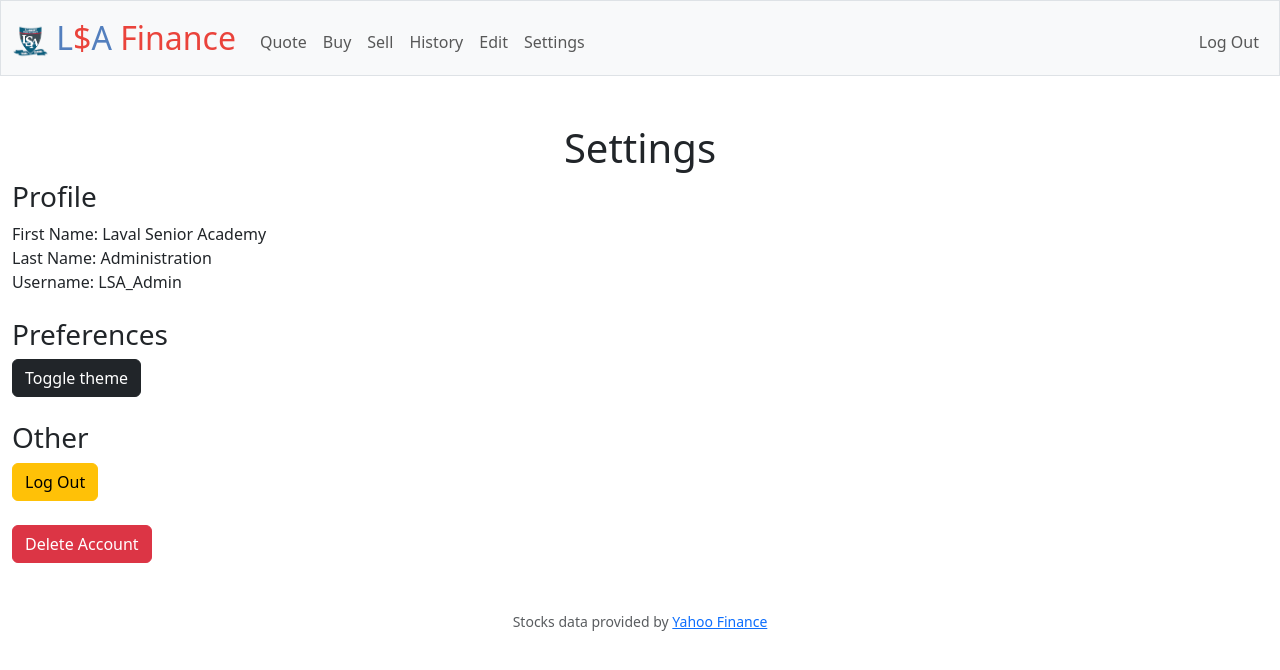
After one commit to Simply-Ryan/LSA_Finance, a Flask app: page /settings in a window 1280 px wide. The commit adds this page. Shown: the top 670 px of the page. Run offline with Flask 3, Linux system fonts and the light colour scheme; a user stored in the database is signed in; data comes from the database, SQL or seed files in the repository; both versions use the stored data as it was after the commit.

Commit message:
Dark theme cancelled, new Bootstrap Version and logout + delete account added

```diff
--- a/app.py
+++ b/app.py
@@ -133,12 +133,6 @@ def login(connected):
     session["user_id"] = user_id[0]
 
     return redirect("/home")
-
-@app.route("/logout")
-@login_required
-def logout():
-    session.clear()
-    return redirect("/login")
 
 @app.route("/home")
 @login_required
@@ -317,4 +311,35 @@ def history(connected):
 
     return render_template("history.html", history=history)
 
-# TODO
+# User settings
+@app.route("/settings")
+@login_required
+@using_database
+def settings(connected):
+    db = connected.cursor()
+
+    # Get output as dictionary
+    db.row_factory = sqlite3.Row
+    profile = dict(db.execute("SELECT first_name, last_name, username FROM users WHERE id = ?", [session["user_id"]]).fetchone())
+    # Revert
+    db.row_factory = sqlite3.Row
+
+    return render_template("settings.html", profile=profile)
+
+@app.route("/logout")
+def logout():
+    session.clear()
+    return redirect("/login")
+
+@app.route("/delete_account")
+@login_required
+@using_database
+def delete_account(connected):
+    db = connected.cursor()
+    db.execute("DELETE FROM history WHERE user_id = ?", [session["user_id"]])
+    db.execute("DELETE FROM stocks WHERE user_id = ?", [session["user_id"]])
+    db.execute("DELETE FROM accounts WHERE user_id = ?", [session["user_id"]])
+    db.execute("DELETE FROM users WHERE id = ?", [session["user_id"]])
+    connected.commit()
+    session.clear()
+    return redirect("/register")
--- a/templates/layout.html
+++ b/templates/layout.html
@@ -7,8 +7,8 @@
         <meta charset="utf-8">
         <meta name="viewport" content="initial-scale=1, width=device-width">
 
-        <!-- http://getbootstrap.com/docs/5.1/ -->
-        <link crossorigin="anonymous" href="https://cdn.jsdelivr.net/npm/bootstrap@5.1.3/dist/css/bootstrap.min.css" integrity="sha384-1BmE4kWBq78iYhFldvKuhfTAU6auU8tT94WrHftjDbrCEXSU1oBoqyl2QvZ6jIW3" rel="stylesheet">
+        <!-- http://getbootstrap.com/docs/5.3/ -->
+        <link href="https://cdn.jsdelivr.net/npm/bootstrap@5.3.0-alpha1/dist/css/bootstrap.min.css" rel="stylesheet">
         <script crossorigin="anonymous" src="https://cdn.jsdelivr.net/npm/bootstrap@5.1.3/dist/js/bootstrap.bundle.min.js" integrity="sha384-ka7Sk0Gln4gmtz2MlQnikT1wXgYsOg+OMhuP+IlRH9sENBO0LRn5q+8nbTov4+1p"></script>
 
         <!-- LSA Logo -->
@@ -64,7 +64,7 @@
         </main>
 
         <footer class="mb-5 small text-center text-muted">
-            Data provided by <a href="https://finance.yahoo.com/">Yahoo Finance</a>
+            Stocks data provided by <a href="https://finance.yahoo.com/">Yahoo Finance</a>
         </footer>
     </body>
 </html>
--- a/templates/login.html
+++ b/templates/login.html
@@ -12,6 +12,6 @@
         <div class="mb-3">
             <input class="form-control mx-auto w-auto" id="password" name="password" placeholder="Password" type="password">
         </div>
-        <button class="btn btn-primary" type="submit">Log In</button>
+        <button class="btn btn-success" type="submit">Log In</button>
     </form>
 {% endblock %}
--- a/templates/register.html
+++ b/templates/register.html
@@ -21,6 +21,6 @@
         <div class="mb-3">
             <input class="form-control mx-auto w-auto" id="confirmation" name="confirmation" placeholder="Confirm Password" type="password">
         </div>
-        <button class="btn btn-primary" type="submit">Register</button>
+        <button class="btn btn-success" type="submit">Register</button>
     </form>
 {% endblock %}
--- /dev/null
+++ b/templates/settings.html
@@ -0,0 +1,38 @@
+{% extends "layout.html" %}
+
+{% block title %}
+    Settings
+{% endblock %}
+
+{% block main %}
+    <style>
+        .left_align {
+            text-align: left;
+        }
+    </style>
+
+    <h1>Settings</h1>
+
+    <h3 class="left_align">Profile</h3>
+    <div class="left_align">First Name: {{ profile["first_name"] }}</div>
+    <div class="left_align">Last Name: {{ profile["last_name"] }}</div>
+    <div class="left_align">Username: {{ profile["username"] }}</div>
+
+    <br>
+
+    <h3 class="left_align">Preferences</h3>
+    <div class="left_align">
+        <button class="btn btn-dark" id="toggle-theme" onclick="toggleTheme()">Toggle theme</button>
+    </div>
+
+    <br>
+
+    <h3 class="left_align">Other</h3>
+    <form class="left_align" action="/logout">
+        <button class="btn btn-warning" type="submit">Log Out</button>
+    </form>
+    <br>
+    <form class="left_align" action="/delete_account">
+        <button class="btn btn-danger" type="submit">Delete Account</button>
+    </form>
+{% endblock %}
```
Also changed, not shown: database.db, 5 other files.
